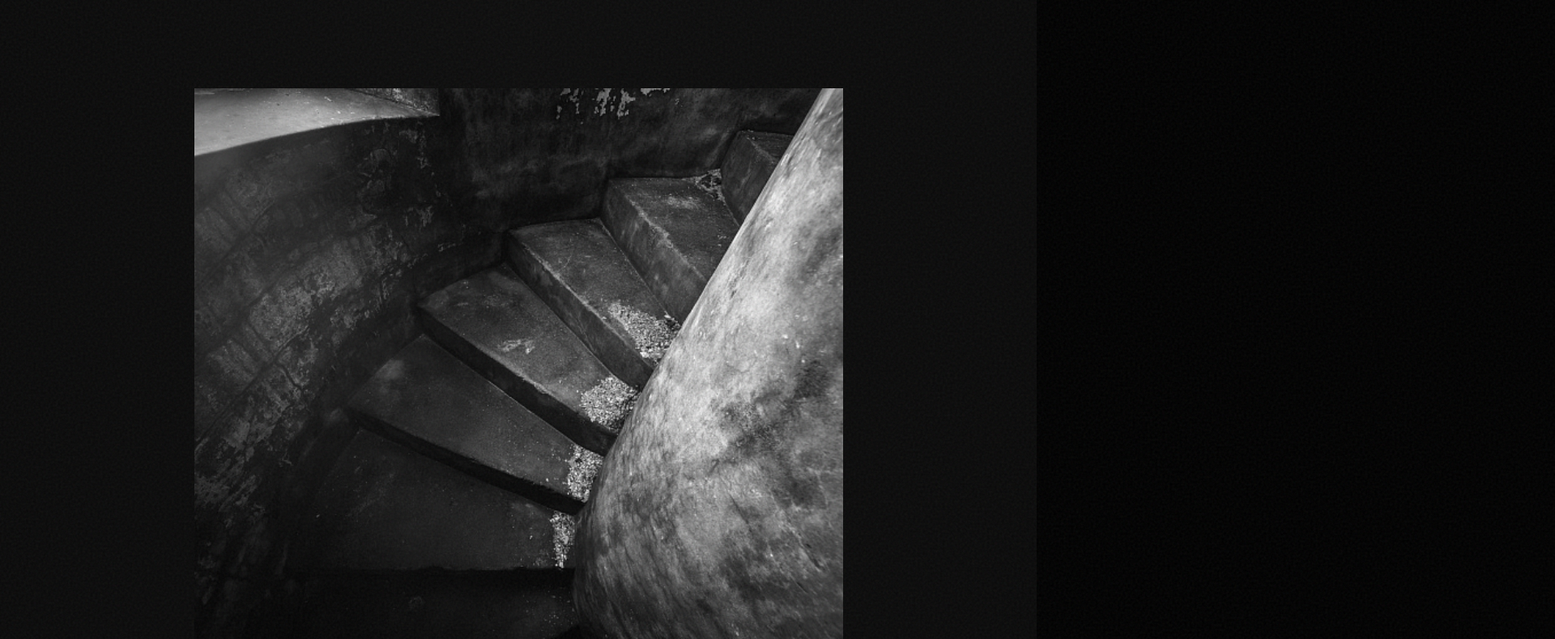
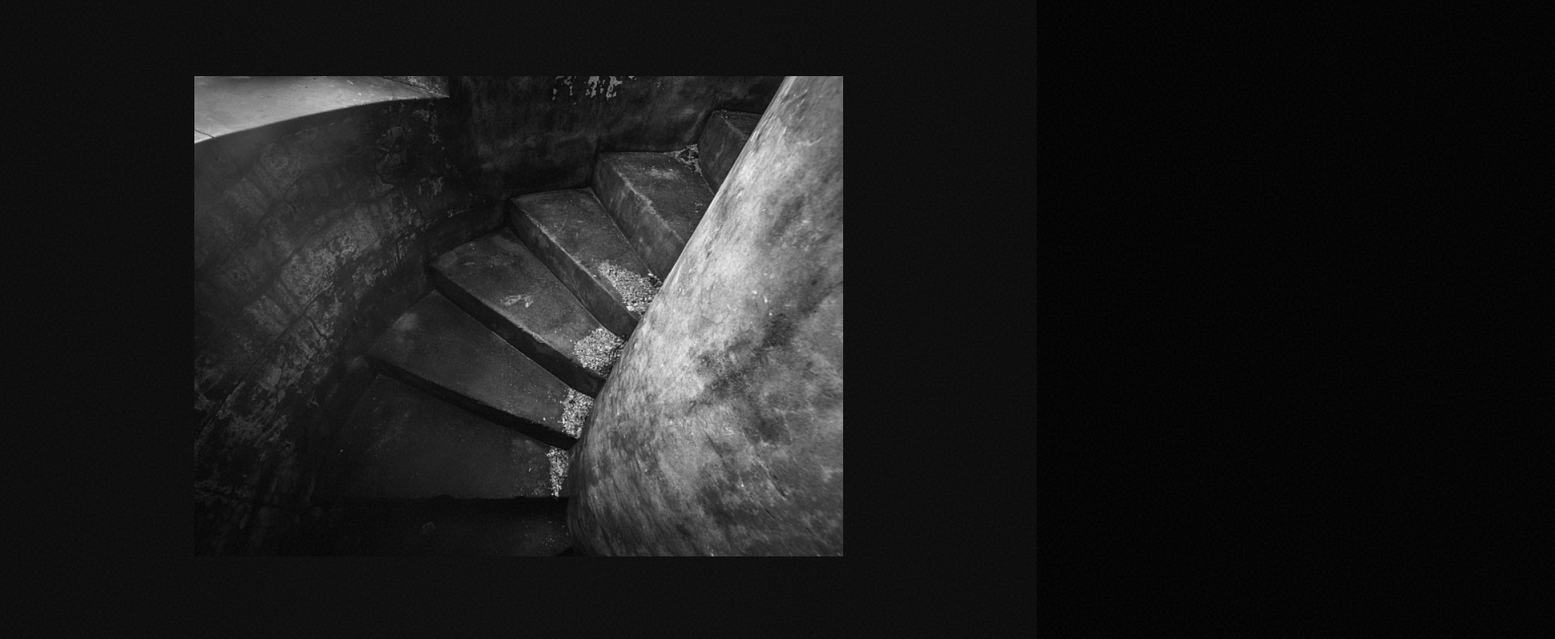
Before and after one commit to Antti-Sakari-Piippo/AnivaJS, a plain HTML site: page index.html in a window 1280 px wide. Shown: the part 3477-4266 px from the top of the page at 81% size, 1920 px wide, since content can reach past the window. Drawn offline with Linux system fonts and the light colour scheme; a web font is replaced by a local one.

Commit message:
improve columns

```diff
--- a/style.scss
+++ b/style.scss
@@ -63,20 +63,17 @@ img.full-width {
     min-height: 40vh;
 }
 
-.tall-elem {
-    min-height: 54.75rem;
-}
-
-.elem__container,
 .elem {
     max-width: 50.0625rem;
 }
 
-.elem:not(.tall-elem) {
-    max-width: 50.0625rem;
-    img {
-        min-height: 42.5rem;
-    }
+.elem img {
+    height: 98%;
+}
+
+.elem.tall-elem img {
+    min-height: 54.75rem;
+    height: 98%;
 }
 
 .container__grid {
@@ -84,6 +81,7 @@ img.full-width {
     justify-content: center;
     align-items: center;
     gap: $element-space;
+    align-items: stretch;
     margin-bottom: $element-space;
 }
 
```
Also changed, not shown: style.css, 1 other file.
